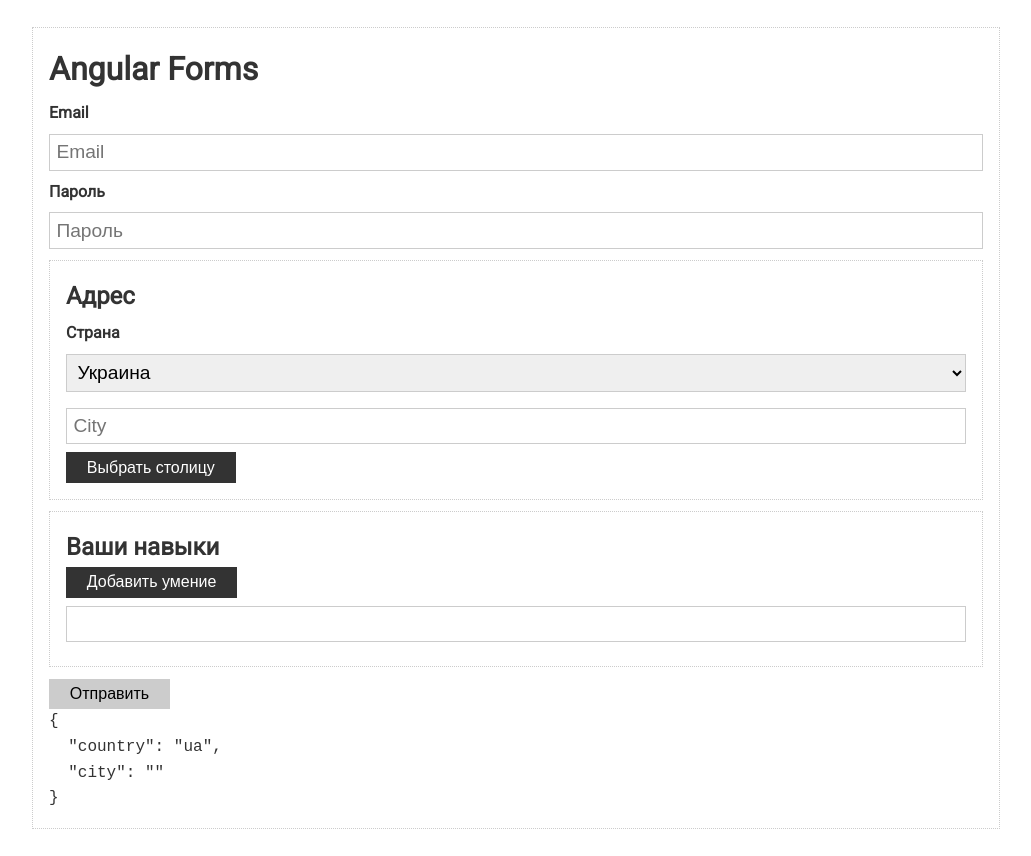
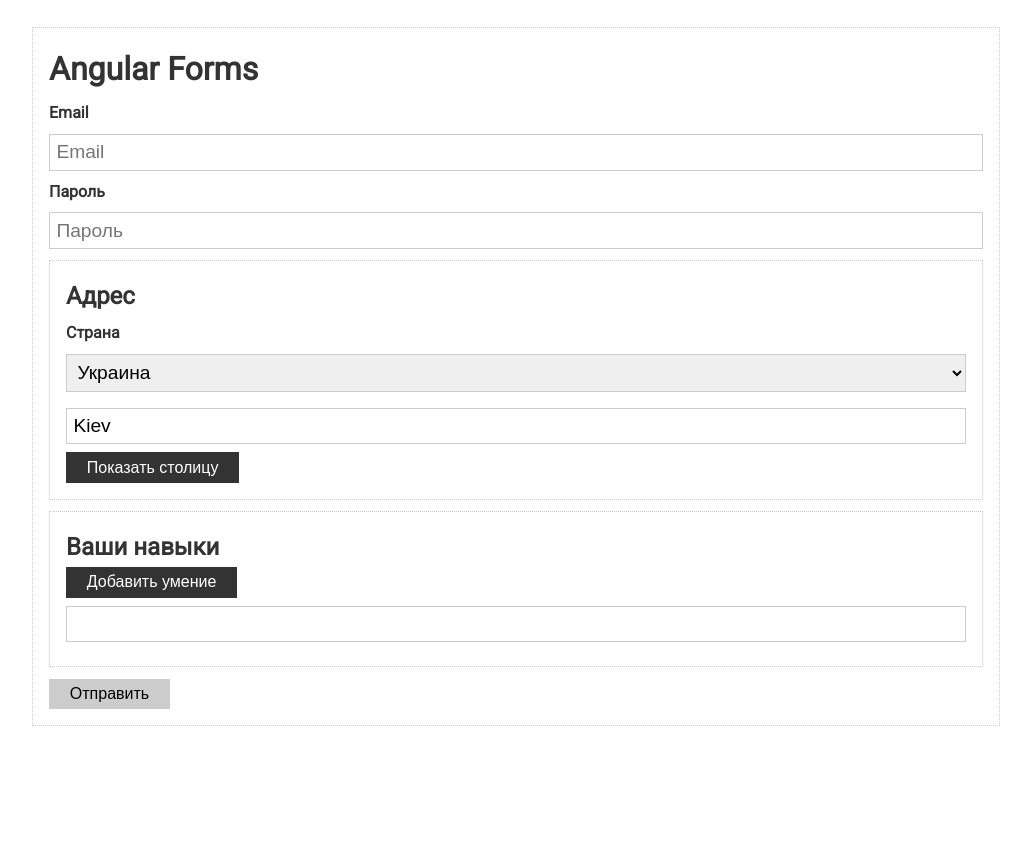
Before and after one commit to Iron-Cow/Angular-learn, an Angular app: page / in a window 1280 px wide. Shown: the whole page, without its empty margins (124-1155 px from the left). After the commit the page ends 800 px from the top, so only its background shows below. Built offline with nearby package versions, Linux system fonts and the light colour scheme.

Commit message:
dynamic form change

```diff
--- a/src/app/app.component.html
+++ b/src/app/app.component.html
@@ -54,7 +54,7 @@
         <input type="text" formControlName="city" placeholder="City">
       </div>
 
-      <button class="btn" type="button">Выбрать столицу</button>
+      <button class="btn" type="button" (click)="setCapital()">Показать столицу</button>
     </div>
 
     <div class="card">
@@ -67,9 +67,7 @@
     </div>
 
     <button class="btn" type="submit" [disabled]="form.invalid">Отправить</button>
-<!--    <pre>{{form.get('address').errors | json}}</pre>-->
-    <pre>{{form.get('address').value | json}}</pre>
-<!--    <pre>{{form.get('country').errors | json}}</pre>-->
+
 
   </form>
 </div>
--- a/src/app/app.component.ts
+++ b/src/app/app.component.ts
@@ -21,7 +21,7 @@ export class AppComponent implements OnInit{
       ]),
       address: new FormGroup({
         country: new FormControl('ua'),
-        city: new FormControl("", Validators.required)
+        city: new FormControl("Kiev", Validators.required)
       })
     });
   }
@@ -32,6 +32,21 @@ export class AppComponent implements OnInit{
       const formData = {...this.form.value};
       console.log('form data: ', formData);
     }
+  }
+
+  setCapital(): void{
+    const cityMap = {
+      ua: "Kiev",
+      ru: 'Moscow',
+      by: 'Minsk'
+    };
+    const cityKey = this.form.get('address').get('country').value;
+    const city = cityMap[cityKey];
+    console.log(city);
+
+    this.form.patchValue({
+      address: {city}
+    });
 
   }
 }
```
